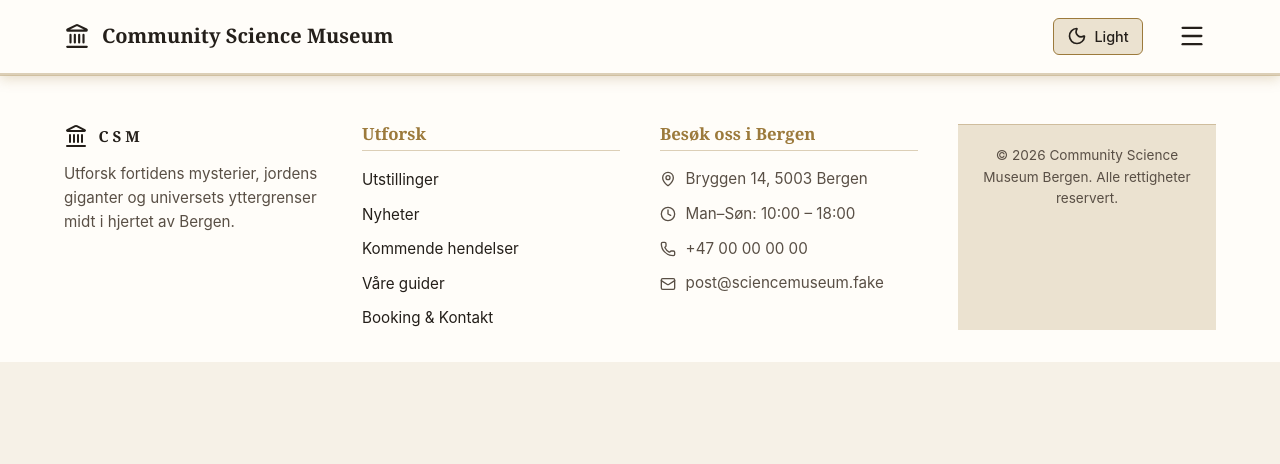
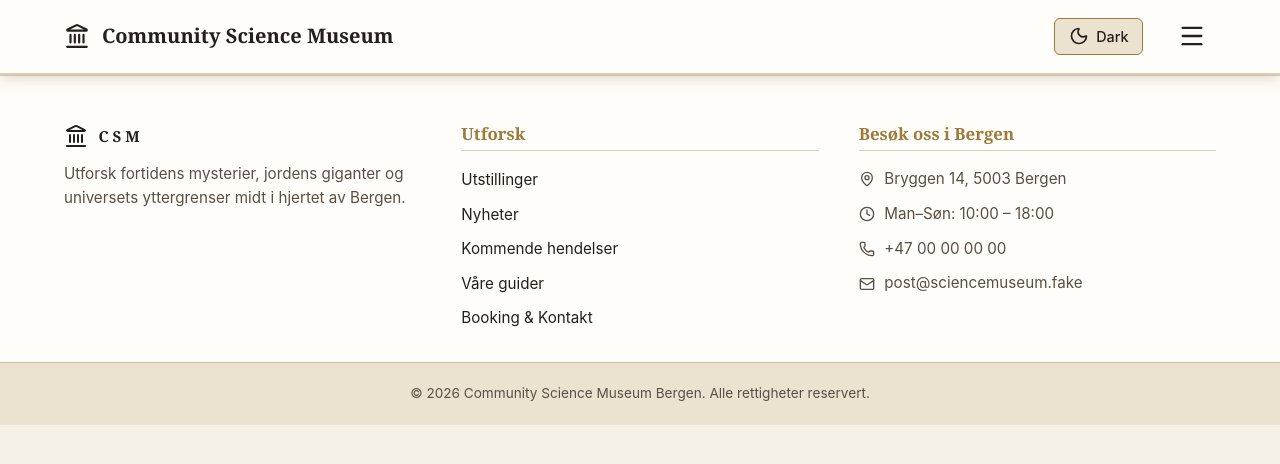
Before and after one commit to SS0391/community-science-m, a React (Vite) app: page / in a window 1280 px wide. Shown: the top 464 px of the page. Built offline with nearby package versions, Linux system fonts and the light colour scheme.

Commit message:
Created the footer Styled it

```diff
--- a/src/components/Footer/Footer.jsx
+++ b/src/components/Footer/Footer.jsx
@@ -52,9 +52,9 @@ export default function Footer() {
             <span>post@sciencemuseum.fake</span>
           </p>
         </div>
-        <div className={styles.bottomBar}>
-          <p>© {new Date().getFullYear()} Community Science Museum Bergen. Alle rettigheter reservert.</p>
-        </div>
+      </div>
+      <div className={styles.bottomBar}>
+        <p>© {new Date().getFullYear()} Community Science Museum Bergen. Alle rettigheter reservert.</p>
       </div>
     </footer>
   );
--- a/src/components/Navbar/Navbar.jsx
+++ b/src/components/Navbar/Navbar.jsx
@@ -22,7 +22,7 @@ export default function Navbar() {
         <div className={styles.navActions}>
           <button className={styles.themeBtn} onClick={toggleTheme} aria-label={theme === "light" ? "Light" : "Dark"}>
             {theme === "light" ? <Moon size={20} /> : <Sun size={20} />}
-            <span>{theme === "light" ? "Light" : "Dark"}</span>
+            <span>{theme === "light" ? "Dark" : "Light"}</span>
           </button>
           <button className={styles.menuBtn} onClick={() => setMenuOpen(!menuOpen)} aria-label={menuOpen ? "Close Menu" : "Open Menu"} aria-expanded={menuOpen}>
             <span className={styles.menuLabel}></span>
```
